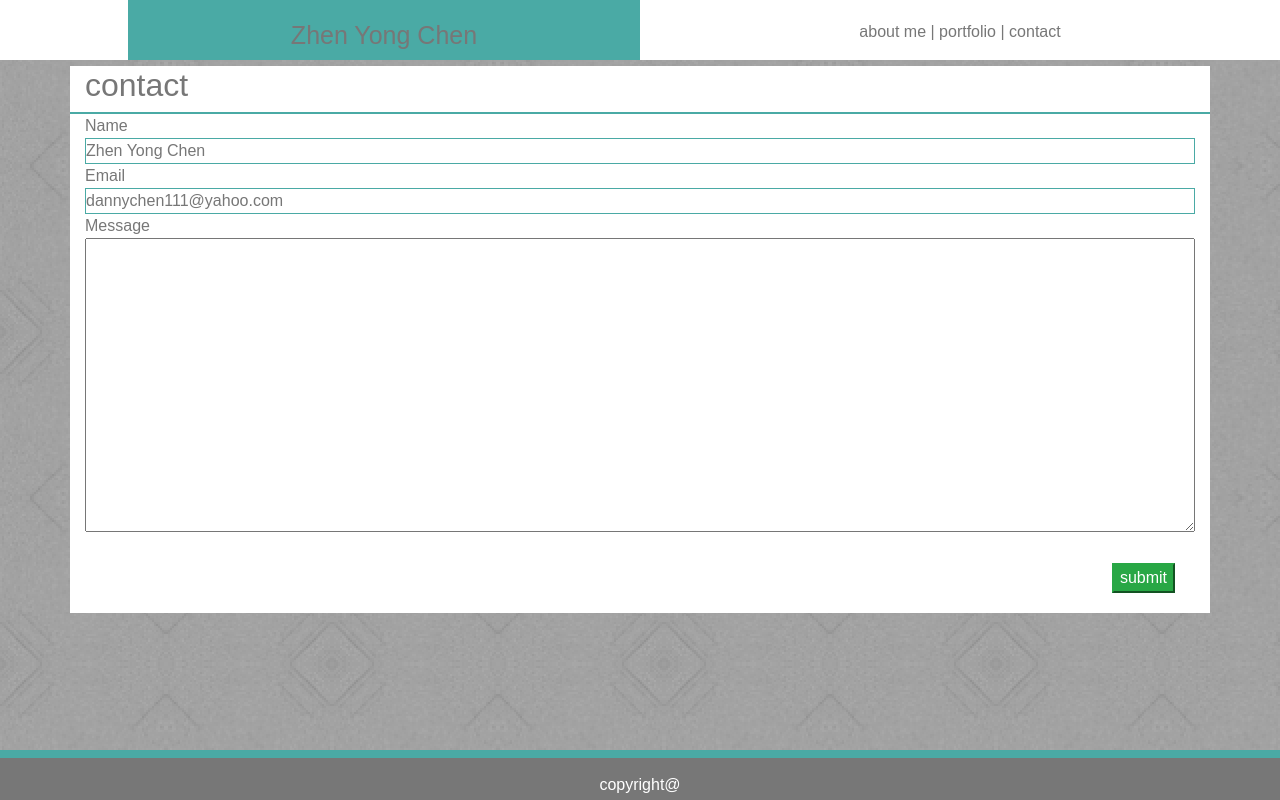
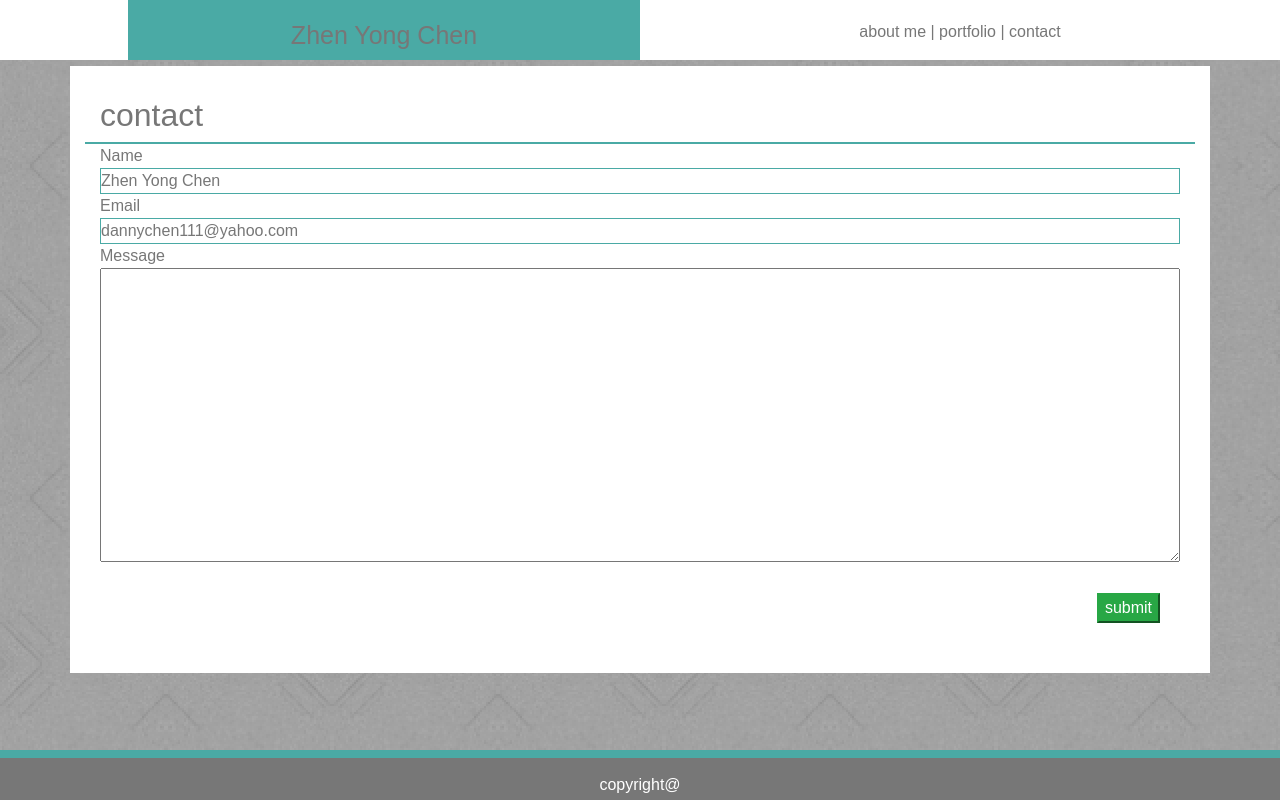
Before and after one commit to Chen3337/chen3337.github.io, a plain HTML site: page homework2/contact.html in a window 1280 px wide. Drawn offline with nearby package versions, Linux system fonts and the light colour scheme.

Commit message:
find a bug in the contact there was no padding for the container

```diff
--- a/homework2/assets/css/style1.css
+++ b/homework2/assets/css/style1.css
@@ -41,10 +41,12 @@ body{
 /* this the information class container div */
 #infoarea{
     background-color: #ffffff;
+    padding: 30px;
 }
 /* this is the title in the content */
 #contenttitle{
     border-bottom: solid 2px #4aaaa5;
+    margin: auto;
 }
 
 /* footer fixed to stay at bottom of page*/
```
